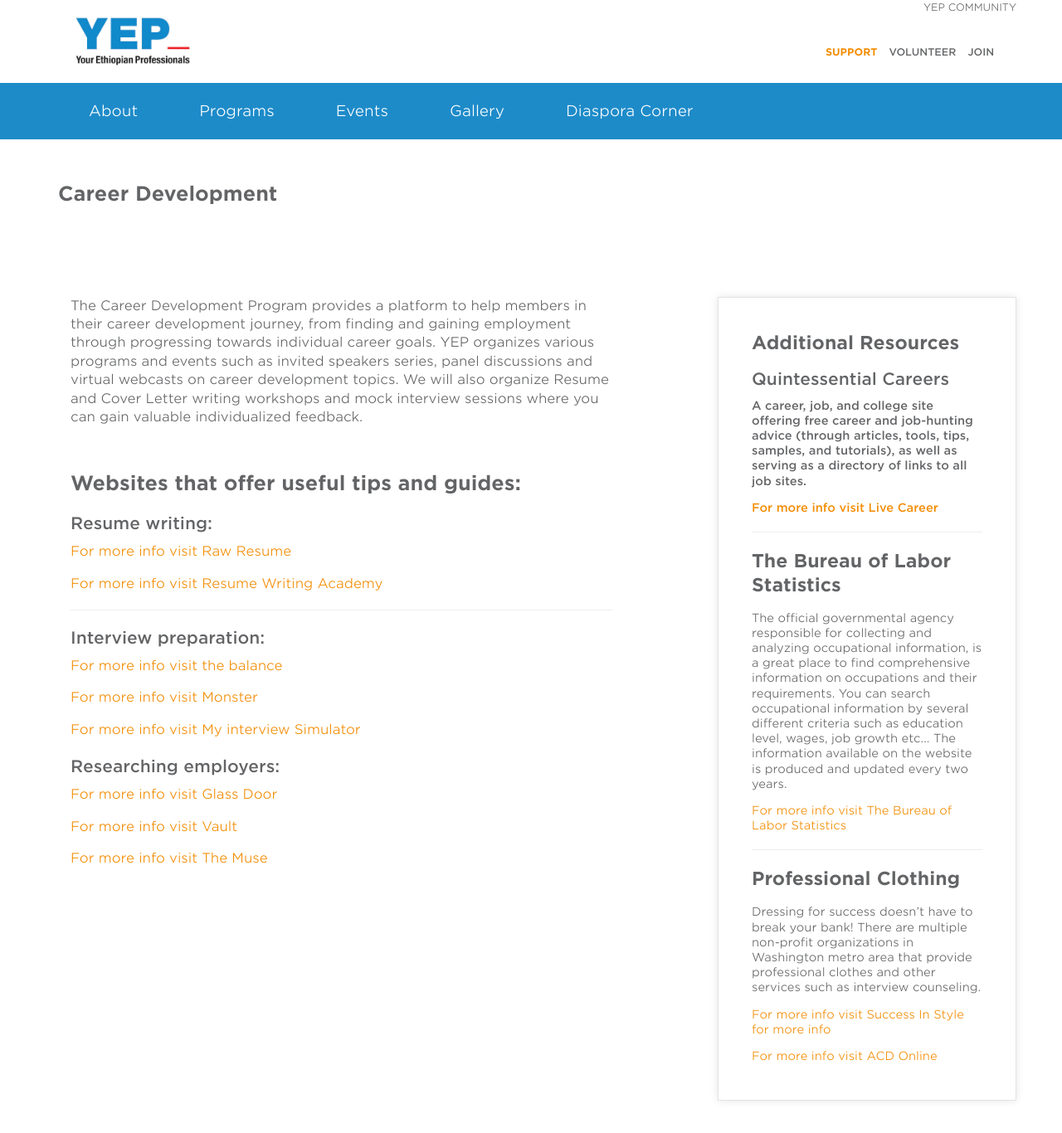
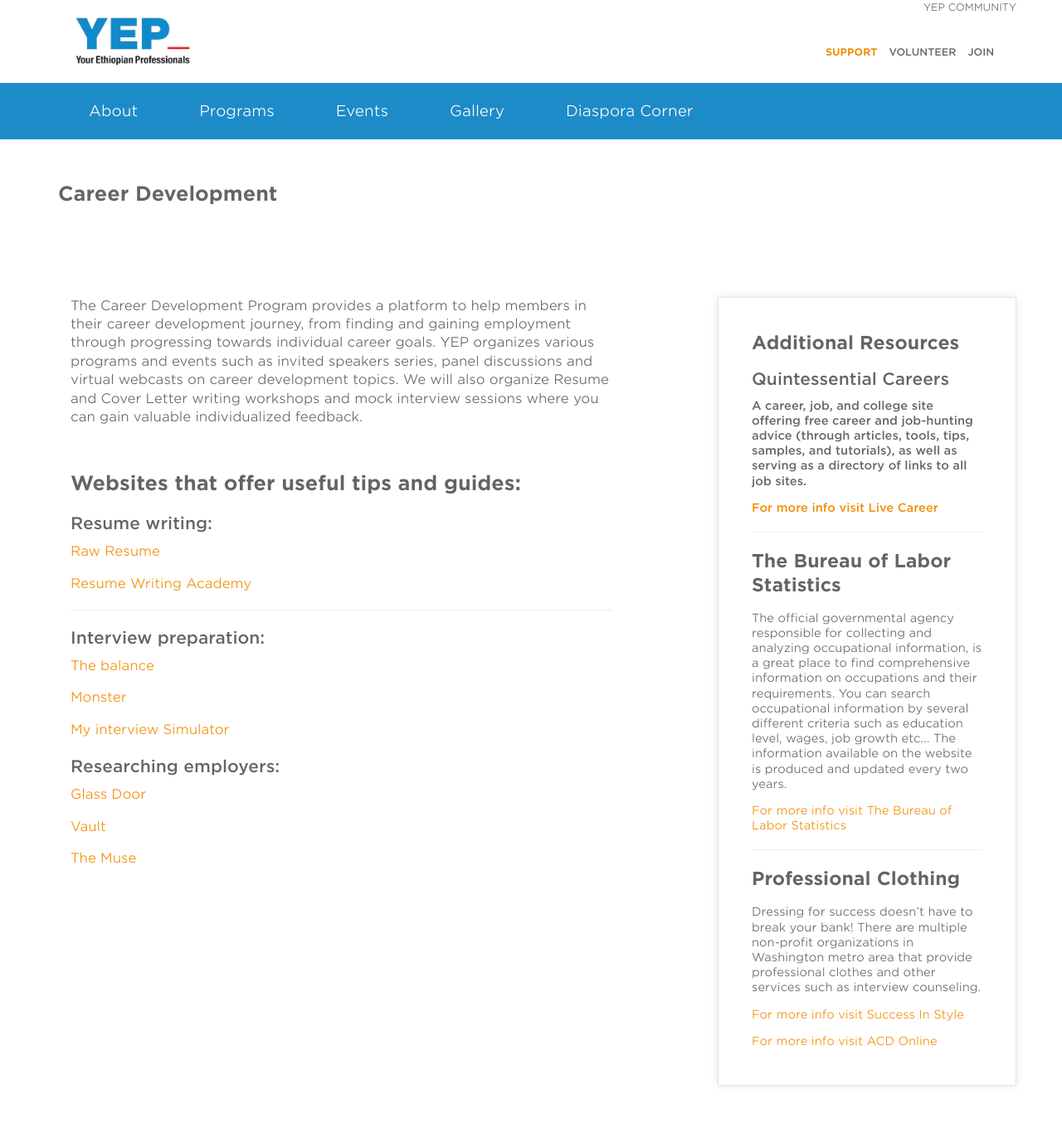
Before and after one commit to YEPNetwork/yepnetwork.github.io, a Jekyll site: the page built from _programs/career-development.html, in a window 1280 px wide and 1400 px high. Shown: the top 1366 px of the window at 83% size. Built offline with Jekyll 4.4.1, drawn with Linux system fonts in a browser that asks for light colours; nearby versions of some CDN libraries.

Commit message:
Update career-development.html

```diff
--- a/_programs/career-development.html
+++ b/_programs/career-development.html
@@ -14,18 +14,18 @@
             </p>
    <h2>Websites that offer useful tips and guides: </h2>
                <h3>Resume writing:</h2>
-   <p>  <a href="http://www.rawresume.com/"> For more info visit Raw Resume </a> </p>
-    <p>  <a href=" http://www.resumewritingacademy.com/resume-writer-resources.php"> For more info visit Resume Writing Academy</a> </p>
+   <p>  <a href="http://www.rawresume.com/"> Raw Resume </a> </p>
+    <p>  <a href=" http://www.resumewritingacademy.com/resume-writer-resources.php"> Resume Writing Academy</a> </p>
                 <hr>
             <h3>Interview preparation:</h3>
-             <p> <a href="https://www.thebalance.com/practice-interview-tips-and-techniques-2062805"> For more info visit the balance </a> </p>
-              <p> <a href="https://www.monster.com/career-advice/job-interview"> For more info visit Monster </a> </p>
-               <p> <a href="http://myinterviewsimulator.com/"> For more info visit My interview Simulator </a> </p>
+             <p> <a href="https://www.thebalance.com/practice-interview-tips-and-techniques-2062805"> The balance </a> </p>
+              <p> <a href="https://www.monster.com/career-advice/job-interview"> Monster </a> </p>
+               <p> <a href="http://myinterviewsimulator.com/"> My interview Simulator </a> </p>
 
             <h3>Researching employers:</h3>
-             <p><a href="https://www.glassdoor.com/index.htm"> For more info visit Glass Door </a> </p>
-              <p><a href="http://www.vault.com/"> For more info visit Vault </a> </p>
-               <p><a href="https://www.themuse.com/"> For more info visit The Muse</a> </p>
+             <p><a href="https://www.glassdoor.com/index.htm"> Glass Door </a> </p>
+              <p><a href="http://www.vault.com/">  Vault </a> </p>
+               <p><a href="https://www.themuse.com/"> The Muse</a> </p>
     </div>
        <div class="col-sm-5 col-md-4 col-md-offset-1">
          <aside class="sidebar">
@@ -43,7 +43,7 @@
   <hr>
       <h2>Professional Clothing</h2>
       <p>Dressing for success doesn’t have to break your bank! There are multiple non-profit organizations in Washington metro area that provide professional clothes and other services such as interview counseling.</p>
-      <p> <a href= "http://www.successinstyle.org/"> For more info visit Success In Style for more info </a> </p>
+      <p> <a href= "http://www.successinstyle.org/"> For more info visit Success In Style </a> </p>
       <p> <a href= "http://www.acdnonline.org/locations/"> For more info visit ACD Online </a> </p>
       </div>
           </aside>
```
